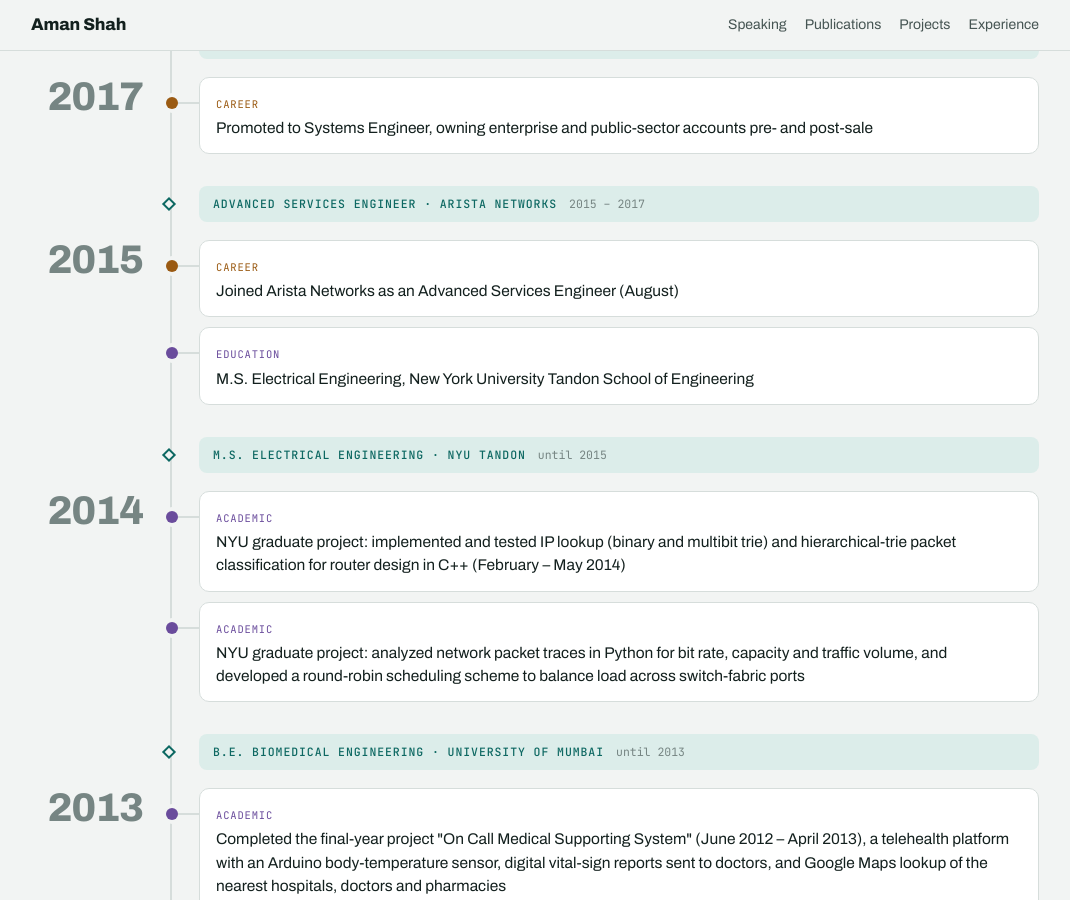
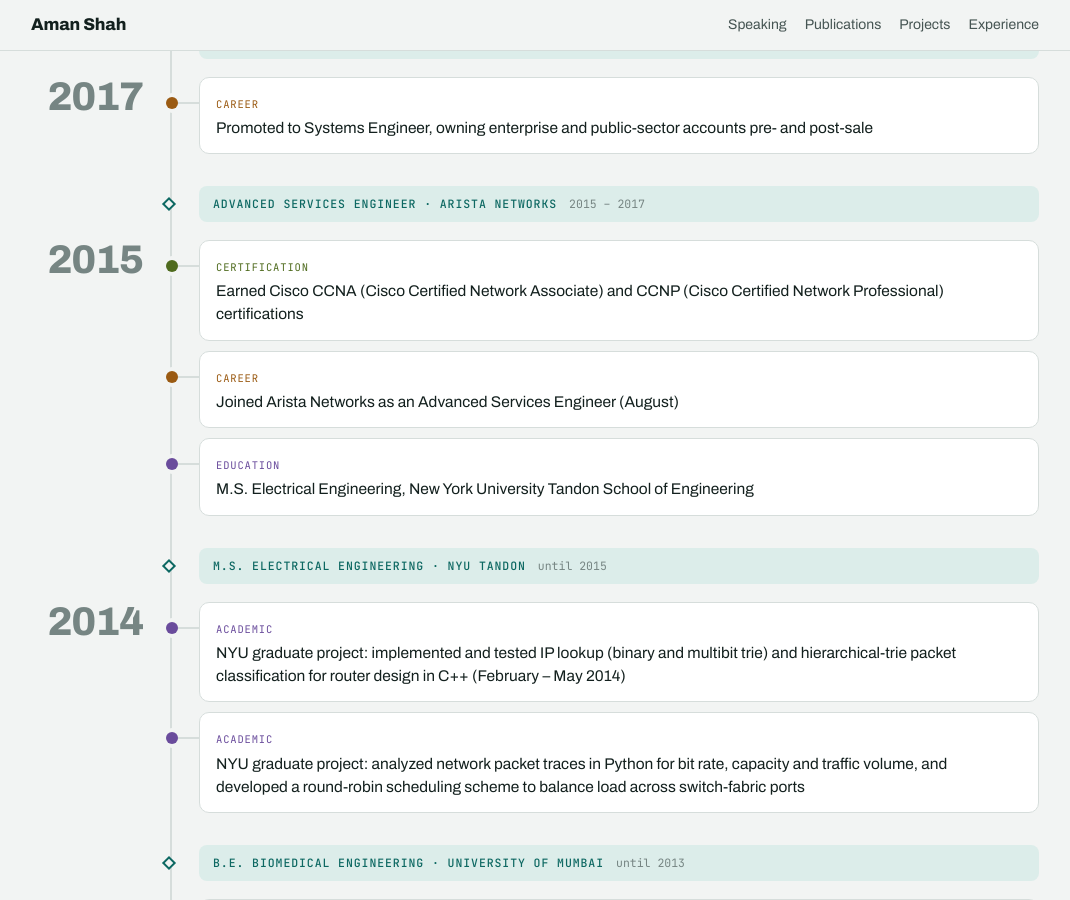
Before and after one commit to Amanshah91/amanshah91.github.io, a Jekyll site: the page built from index.html, in a window 1280 px wide and 900 px high, scrolled down 3430 px. Shown: the whole window, without its empty margins (105-1175 px from the left). Built offline with Jekyll 4.4.1, drawn with Linux system fonts in a browser that asks for light colours; some of the changed text lies outside the part shown.

Commit message:
Certifications: add Cisco CCNA and CCNP (2015)
Co-Authored-By: Claude Opus 5.5 <noreply@anthropic.com>
Claude-Session: https://claude.ai/code/session_016ECpXB9SB4zXKomSvGvhZo

```diff
--- a/_data/milestones.yml
+++ b/_data/milestones.yml
@@ -54,6 +54,8 @@
 - year: "2015"
   era: ase
   items:
+    - kind: Certification
+      text: Earned Cisco CCNA (Cisco Certified Network Associate) and CCNP (Cisco Certified Network Professional) certifications
     - kind: Career
       text: Joined Arista Networks as an Advanced Services Engineer (August)
     - kind: Education
--- a/index.html
+++ b/index.html
@@ -186,6 +186,7 @@ layout: default
       <div><h3>B.E. Biomedical Engineering</h3><p>University of Mumbai (D.J. Sanghvi College of Engineering), 2013</p></div>
       <div><h3>ACE: L6 &amp; ACE: L7</h3><p>ACE: L6 (Arista Cloud Engineer: Level 6) and ACE: L7 (Arista Cloud Engineer: Level 7), 2023</p></div>
       <div><h3>ACE: L5 &amp; ACE: L2</h3><p>ACE: L5 (Arista Cloud Engineer: Level 5) and ACE: L2 (Arista Cloud Engineer: Level 2), 2021</p></div>
+      <div><h3>CCNA &amp; CCNP</h3><p>Cisco Certified Network Associate and Cisco Certified Network Professional, 2015</p></div>
       <div><h3>IEEE</h3><p>Member, Institute of Electrical and Electronics Engineers</p></div>
       <div><h3>SMPTE</h3><p>Member, Society of Motion Picture and Television Engineers</p></div>
       <div><h3>IET</h3><p>Member (MIET), Institution of Engineering and Technology</p></div>
```
